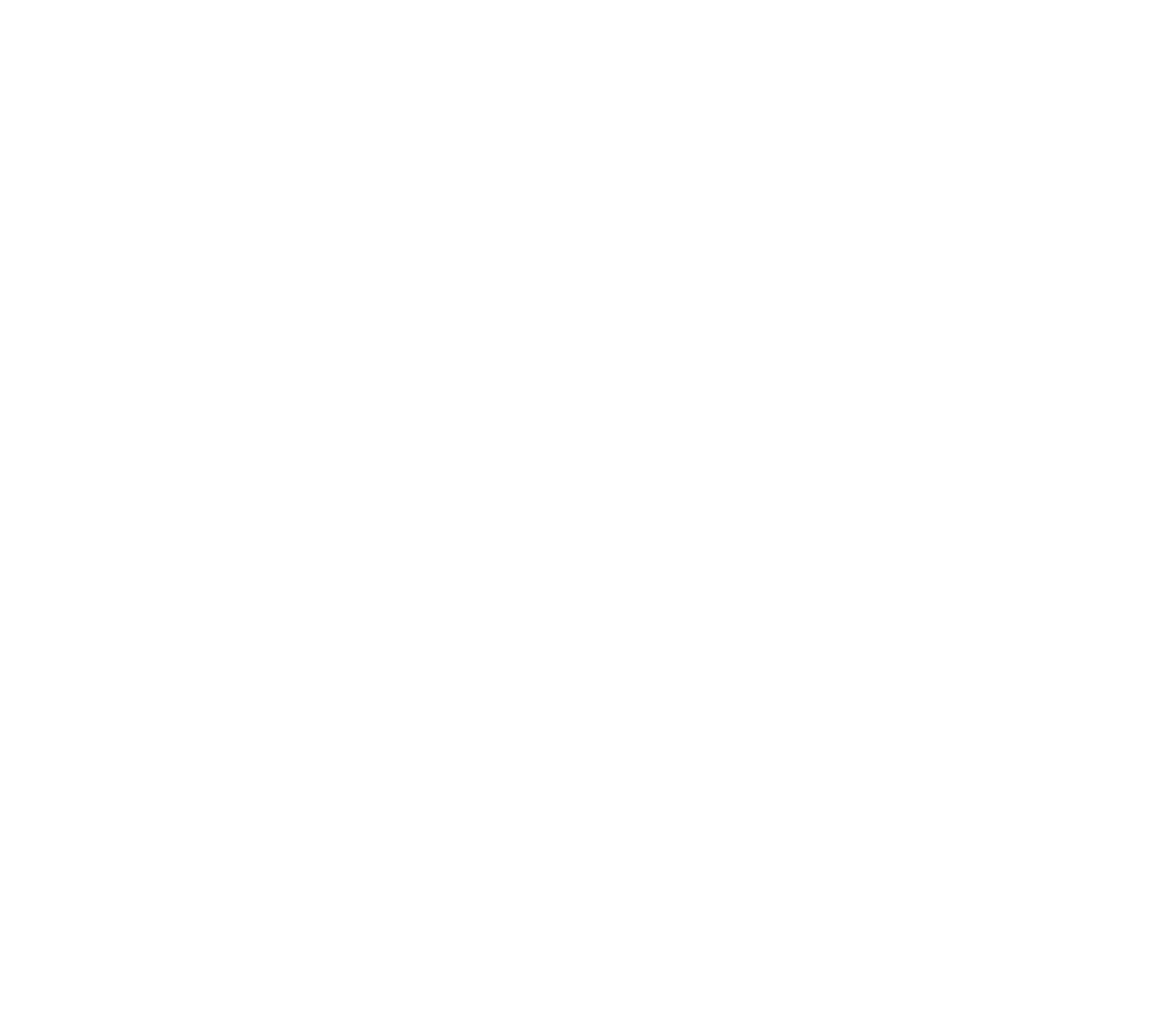
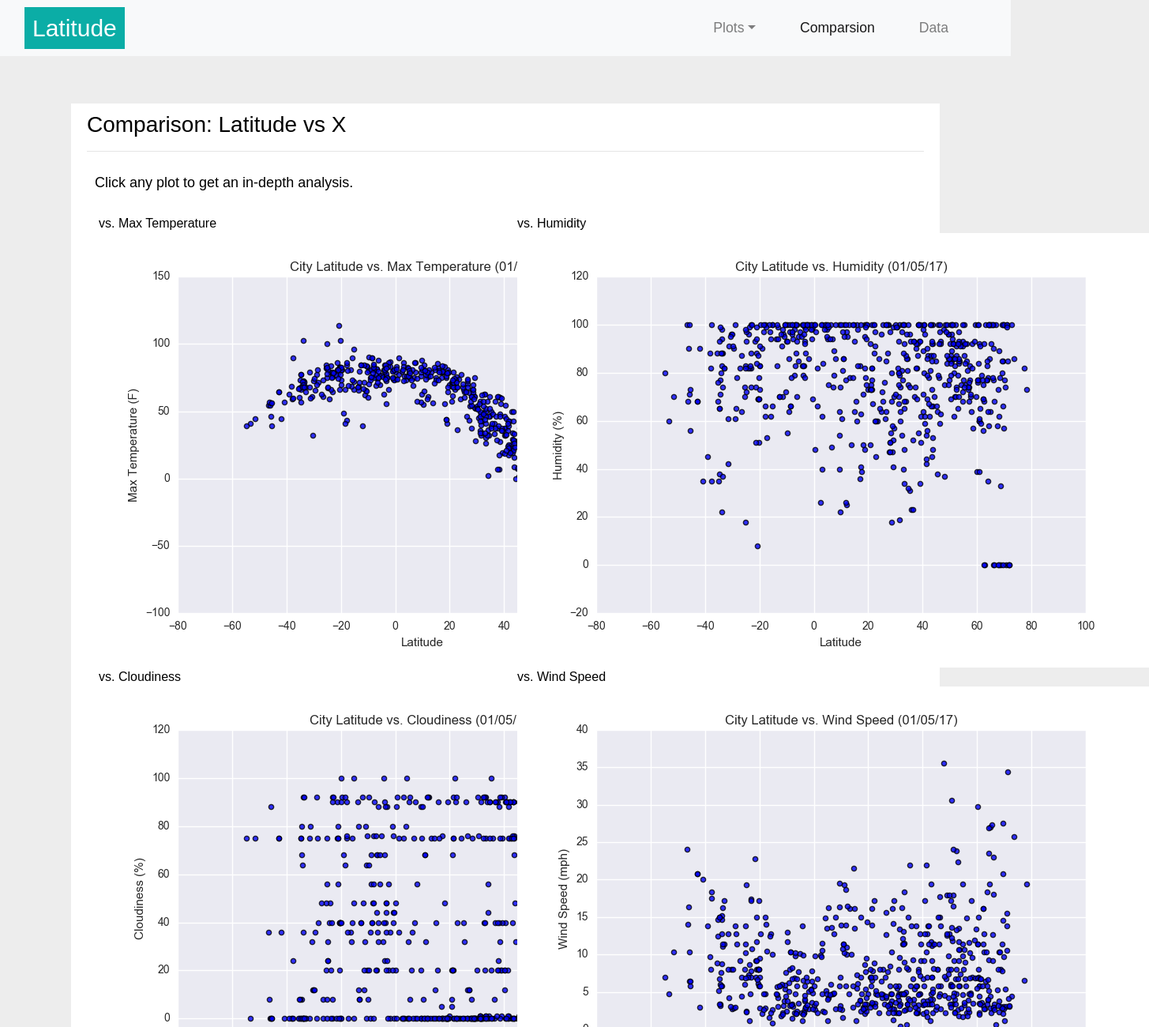
Before and after one commit to leilazintsem/Web-Design-Challenge, a plain HTML site: page webVisualizations/comparaison.html in a window 1280 px wide. Shown: the top 1300 px of the page at 79% size, 1455 px wide, since content can reach past the window. Before the commit the page ends 800 px from the top, so only its background shows below. Drawn offline with nearby package versions, Linux system fonts and the light colour scheme.

Commit message:
Updated CSS file

```diff
--- a/webVisualizations/comparaison.html
+++ b/webVisualizations/comparaison.html
@@ -0,0 +1,101 @@
+<!DOCTYPE html>
+<html lang="en">
+
+<head>
+    <meta charset="utf-8" />
+    <meta http-equiv="X-UA-Compatible" content="IE=edge">
+    <title>Bootstrap Visualization Dashboard</title>
+    <meta name="viewport" content="width=device-width, initial-scale=1">
+
+  <link rel="stylesheet" href="https://stackpath.bootstrapcdn.com/bootstrap/4.3.1/css/bootstrap.min.css" integrity="sha384-ggOyR0iXCbMQv3Xipma34MD+dH/1fQ784/j6cY/iJTQUOhcWr7x9JvoRxT2MZw1T" crossorigin="anonymous">
+  <link rel="stylesheet" href="style.css">
+</head>
+<body>
+  <nav class="navbar navbar-expand-lg navbar-light bg-light sticky-top">
+
+    <!-- Insert Navigation bar-->
+    <div class="container-fluid">
+        <a class="navbar-brand" href="index.html"><span class="latitude">Latitude</a>
+
+
+		    <button class="navbar-toggler" type="button" data-toggle="collapse" data-target="#navbarResponsive">
+          <span class="navbar-toggler-icon"></span>
+        </button>
+
+        <div class="collapse navbar-collapse" id="navbarResponsive">
+          <ul class="navbar-nav ml-auto">
+            <li class="nav-item dropdown">
+                  <a class="nav-link dropdown-toggle" href="#" id="dropdown01" data-toggle="dropdown" aria-haspopup="true" aria-expanded="false">Plots</a>
+                  <div class="dropdown-menu" aria-labelledby="dropdown01">
+                    <a class="dropdown-item" href="max_temperature.html">Max Temperature</a>
+                    <a class="dropdown-item" href="humidity.html">Humidity</a>
+              <a class="dropdown-item" href="cloudiness.html">Cloudiness</a>
+              <a class="dropdown-item" href="wind_speed.html">Wind Speed</a>
+                  </div>
+            </li>
+            <li class="nav-item active">
+            <a class="nav-link" href="comparsion.html">Comparsion</a>
+            </li>
+            <li class="nav-item">
+            <a class="nav-link" href="data.html">Data</a>
+            </li>
+          </ul>
+        </div>
+        </div>
+      </nav>
+  <!-- Content Section -->
+  <div class="container">
+    <div class="row">
+      <div>
+        <!-- Left box  -->
+        <div class="box">
+          <h3 class="title">Comparison: Latitude vs X</h3>
+          <hr>
+          <p>Click any plot to get an in-depth analysis.</p>
+          <div class="container">
+            <div class="row">
+                <div class="col-lg-6 ">
+                <div class="title">vs. Max Temperature</div>
+                <a href="max_temperature.html">
+                  <img class="panel" src="assets/images/Fig1.png" alt="Max Temperature Image">
+                </a>
+              </div>
+
+
+              <div class="col-lg-6 ">
+                <div class="title">vs. Humidity</div>
+                <a href="humidity.html">
+                  <img class="panel" src="assets/images/Fig2.png" alt="Humidity Graph">
+                </a>
+              </div>
+            </div>
+
+            <div class="row">
+              <div class="col-md-6">
+                <div class="title">vs. Cloudiness</div>
+                <a href="cloudiness.html">
+                  <img class="panel" src="assets/images/Fig3.png" alt="Cloudiness Graph">
+                </a>
+
+              </div>
+              <div class="col-md-6">
+                <div class="title">vs. Wind Speed</div>
+                <a href="wind_speed.html">
+                  <img class="panel" src="assets/images/Fig4.png" alt="Wind Speed Graph">
+                </a>
+              </div>
+            </div>
+          </div>
+        </div>
+      </div>
+    </div>
+  </div>
+
+  <!-- Bootstrap JS -->
+  <script src="https://code.jquery.com/jquery-3.3.1.slim.min.js" integrity="sha384-q8i/X+965DzO0rT7abK41JStQIAqVgRVzpbzo5smXKp4YfRvH+8abtTE1Pi6jizo" crossorigin="anonymous"></script>
+<script src="https://cdnjs.cloudflare.com/ajax/libs/popper.js/1.14.7/umd/popper.min.js" integrity="sha384-UO2eT0CpHqdSJQ6hJty5KVphtPhzWj9WO1clHTMGa3JDZwrnQq4sF86dIHNDz0W1" crossorigin="anonymous"></script>
+<script src="https://stackpath.bootstrapcdn.com/bootstrap/4.3.1/js/bootstrap.min.js" integrity="sha384-JjSmVgyd0p3pXB1rRibZUAYoIIy6OrQ6VrjIEaFf/nJGzIxFDsf4x0xIM+B07jRM" crossorigin="anonymous"></script>
+
+</body>
+
+</html>
--- a/webVisualizations/style.css
+++ b/webVisualizations/style.css
@@ -23,10 +23,10 @@ navbar {
   }
 
   .box {
-    margin-top: 40px;
+    margin-top: 60px;
     margin-right: 20px;
     margin-left: 20px;
-    padding: 10px 10px 10px;
+    padding: 10px 20px 15px;
     color:black;
     background-color: white;
    }
```
